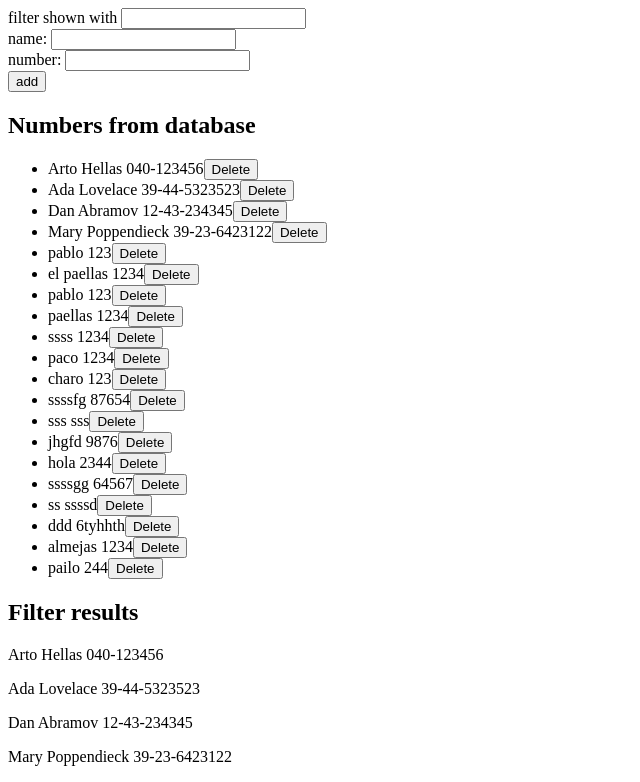
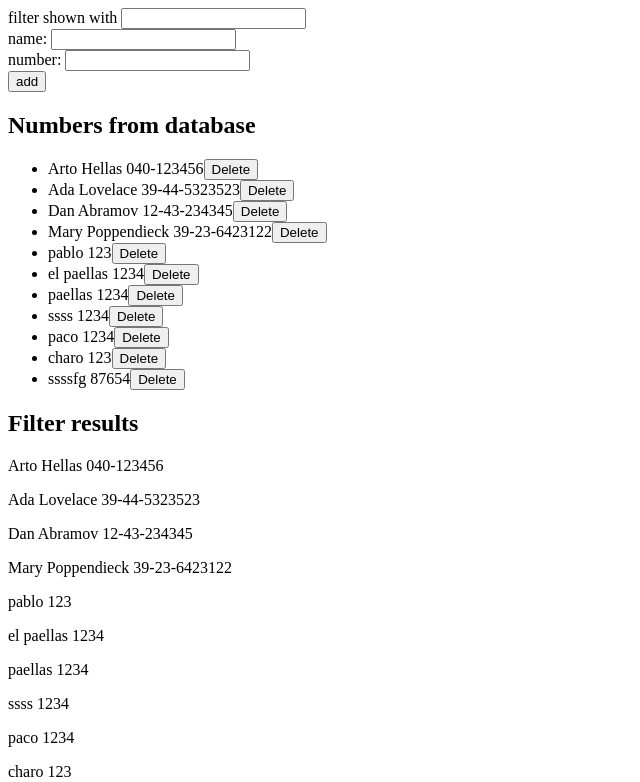
Before and after one commit to FranciG/fullstackopen, a React (Create React App) app: page / in a window 1280 px wide. Shown: the top 782 px of the page, without its empty margins (0-640 px from the left). Built offline with nearby package versions, Linux system fonts and the light colour scheme; data requests are answered from the project's data file.

Commit message:
contact deleted by id

```diff
--- a/db.json
+++ b/db.json
@@ -31,11 +31,6 @@
       "id": 6
     },
     {
-      "name": "pablo",
-      "number": "123",
-      "id": 7
-    },
-    {
       "name": "paellas",
       "number": "1234",
       "id": 8
@@ -59,46 +54,6 @@
       "name": "ssssfg",
       "number": "87654",
       "id": 12
-    },
-    {
-      "name": "sss",
-      "number": "sss",
-      "id": 13
-    },
-    {
-      "name": "jhgfd",
-      "number": "9876",
-      "id": 14
-    },
-    {
-      "name": "hola",
-      "number": "2344",
-      "id": 15
-    },
-    {
-      "name": "ssssgg",
-      "number": "64567",
-      "id": 16
-    },
-    {
-      "name": "ss",
-      "number": "ssssd",
-      "id": 17
-    },
-    {
-      "name": "ddd",
-      "number": "6tyhhth",
-      "id": 18
-    },
-    {
-      "name": "almejas",
-      "number": "1234",
-      "id": 19
-    },
-    {
-      "name": "pailo",
-      "number": "244",
-      "id": 20
     }
   ]
 }
--- a/src/App.js
+++ b/src/App.js
@@ -90,6 +90,14 @@ const App = () => {
  const deleteContctOf = (id) => {
   console.log('delete contact ' + id + ' ????')
 
+  contactService
+
+  .remove(id)
+  .then(response => {
+    console.log(response)
+
+  })
+
 }
 
 
--- a/src/services/persons.js
+++ b/src/services/persons.js
@@ -8,7 +8,7 @@ const baseUrl = 'http://localhost:3001/persons'
 const create = personObject => {
   return axios.post(baseUrl, personObject)
 }
-const deleteContact = (id) => {
+const remove = (id) => {
   const req = axios.delete(`${baseUrl}/${id}`)
   return req.then((res) => res.data)
 }
@@ -19,6 +19,6 @@ const deleteContact = (id) => {
 export default {
   getAll: getAll,
   create: create,
- deleteContact,
+ remove,
   /* update: update  */
 }
```
